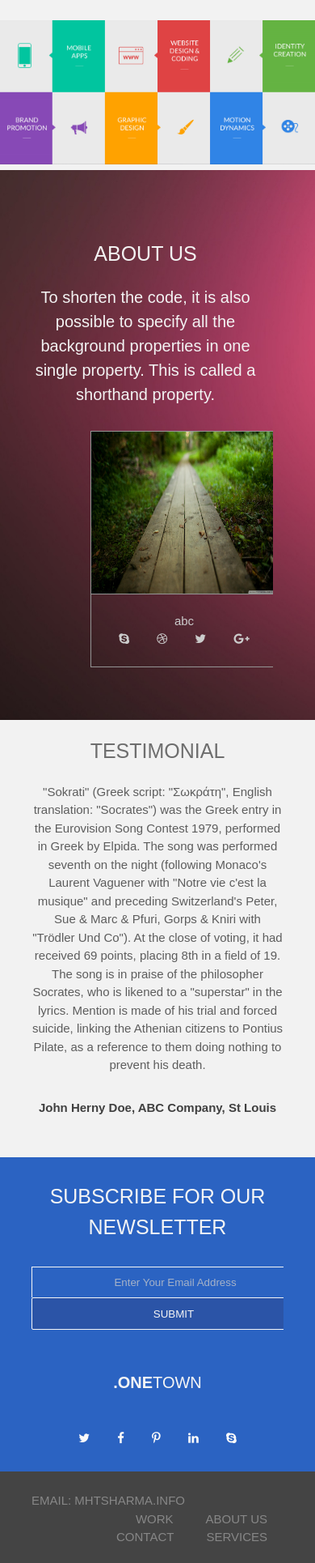
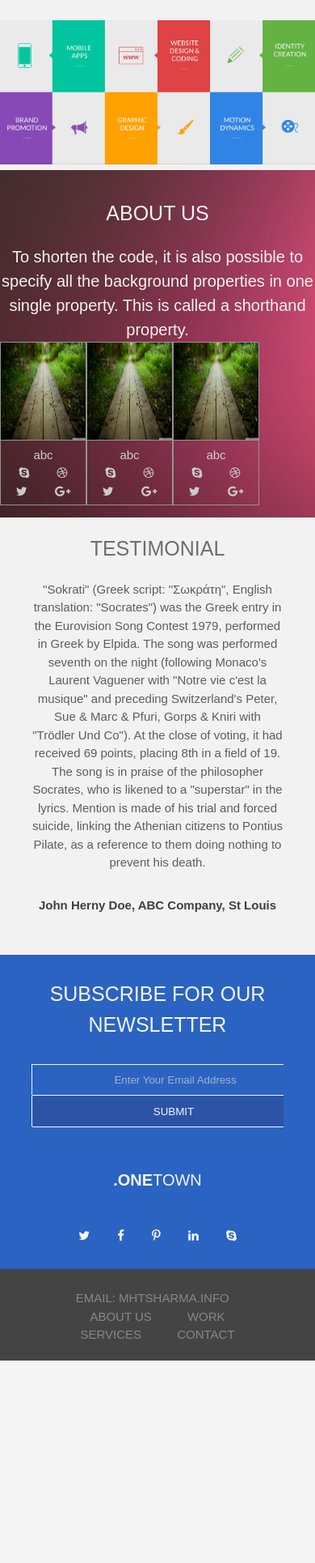
Before and after one commit to mhtsharma948/sokrati_assignment, a web app: file index.html in a window 390 px wide. Shown: the part 1840-3770 px from the top of the page at 81% size. After the commit the page ends 3520 px from the top, so only its background shows below. Run offline with its HTML, style and script files only (its server is not run), Linux system fonts and the light colour scheme; some libraries are stand-ins or nearby versions.

Commit message:
Added separate javascript file.

```diff
--- a/css/style.css
+++ b/css/style.css
@@ -102,16 +102,15 @@
 }
 
 .parallax{
-    margin-top: 10%;
-    padding-left: 120px;
     display: inline;
 }
 .parallaxContainer h1{
     float: left;
     text-transform: uppercase;
+    padding-top: 5%;
 }
 .parallaxContainer div{
-    padding-top: 3%;
+    padding-top: 6%;
     float: right;
 }
 
@@ -245,3 +244,53 @@
 .cardContainer1{
     padding: 0 70px 0 70px;
 }
+
+/*.image{
+    width: 230px;
+    height: 200px;
+}*/
+
+@media(max-width: 768px) {
+    header .logo, ul, li, .email, nav{
+        float: none;
+        text-align: center;
+        width: 100%;
+    }
+    .cardContainer{
+        /*display: inline-block;*/
+        padding: 0;
+        text-align: center;
+    }
+    .cardContainer1{
+        padding: 0;
+        /*padding: 10px 0 10px 0 ;*/
+    }
+    .aboutUsContainer{
+        padding: 0;
+        height: inherit;
+    }
+    .aboutContainer{
+        width: 100%;
+    }
+    .card{
+        width: 150px;
+        height: 260px;
+    }
+    .image{
+        width: 150px;
+        height: 180px;
+    }
+    .cardDescription{
+        padding: 0;
+    }
+    @media(max-width: 414px) {
+        .card{
+            width: 105px;
+            height: 200px;
+        }
+        .image{
+            width: 105px;
+            height: 120px;
+        }
+    }
+}
--- a/index.html
+++ b/index.html
@@ -72,8 +72,8 @@
         <section class="cardContainer">
             <div class="cardContainer1">
                 <div class="card">
-                    <div class="image">
-                        <img src="resources/pc1.jpg" width="230px" height="200px" style="border-bottom: 1px solid #949494">
+                    <div >
+                        <img src="resources/pc1.jpg" class="image" width="230px" height="200px" style="border-bottom: 1px solid #949494">
                     </div>
                     <div class="cardDescription">
                         <span class="name">abc</span>
@@ -88,8 +88,8 @@
             </div>
             <div class="cardContainer1">
                 <div class="card">
-                    <div class="image">
-                        <img src="resources/pc1.jpg" width="230px" height="200px" style="border-bottom: 1px solid #949494">
+                    <div >
+                        <img src="resources/pc1.jpg" class="image" width="230px" height="200px" style="border-bottom: 1px solid #949494">
                     </div>
                     <div class="cardDescription">
                         <span class="name">abc</span>
@@ -104,8 +104,8 @@
             </div>
             <div class="cardContainer1">
                 <div class="card">
-                    <div class="image">
-                        <img src="resources/pc1.jpg" width="230px" height="200px" style="border-bottom: 1px solid #949494">
+                    <div >
+                        <img src="resources/pc1.jpg" class="image" width="230px" height="200px" style="border-bottom: 1px solid #949494">
                     </div>
                     <div class="cardDescription">
                         <span class="name">abc</span>
@@ -118,7 +118,6 @@
                     </div>
                 </div>
             </div>
-
         </section>
     </div>
 </div>
@@ -171,27 +170,9 @@
         </nav>
     </div>
 </footer>
+<!------------------------------Scripts--------------------------->
 <script src="https://ajax.googleapis.com/ajax/libs/jquery/3.2.1/jquery.min.js"></script>
-<script src="resources/OwlCarousel2-2.2.1/dist/owl.carousel.min.js"></script></body>
-<script type="text/javascript">
-    $(document).ready(function(){
-        $(".owl-carousel").owlCarousel({
-            loop:true,
-            margin:10,
-            nav:false,
-            singleItem: true,
-            responsive:{
-                0:{
-                    items:1
-                },
-                600:{
-                    items:1
-                },
-                1000:{
-                    items:1
-                }
-            }
-        });
-    });
-</script>
+<script src="resources/OwlCarousel2-2.2.1/dist/owl.carousel.min.js"></script>
+<script src="javascript/index.js"></script>
+</body>
 </html>
--- /dev/null
+++ b/javascript/index.js
@@ -0,0 +1,19 @@
+$(document).ready(function(){
+    $(".owl-carousel").owlCarousel({
+        loop:true,
+        margin:10,
+        nav:false,
+        singleItem: true,
+        responsive:{
+            0:{
+                items:1
+            },
+            600:{
+                items:1
+            },
+            1000:{
+                items:1
+            }
+        }
+    });
+});
```
